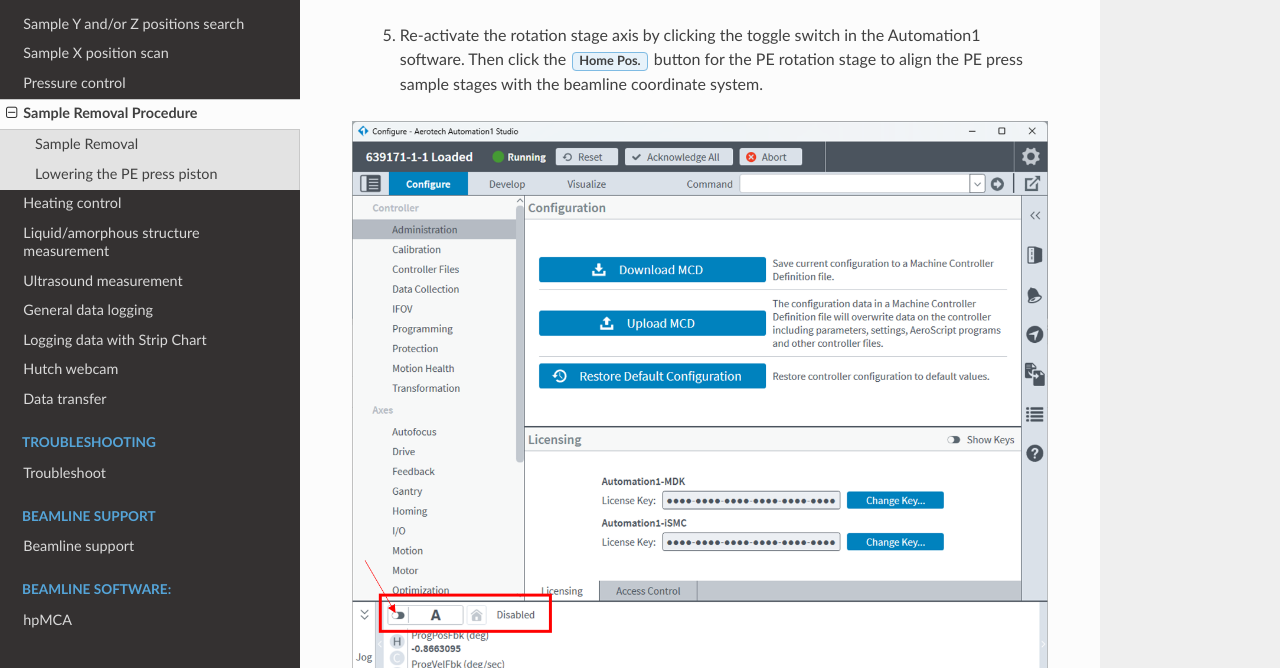
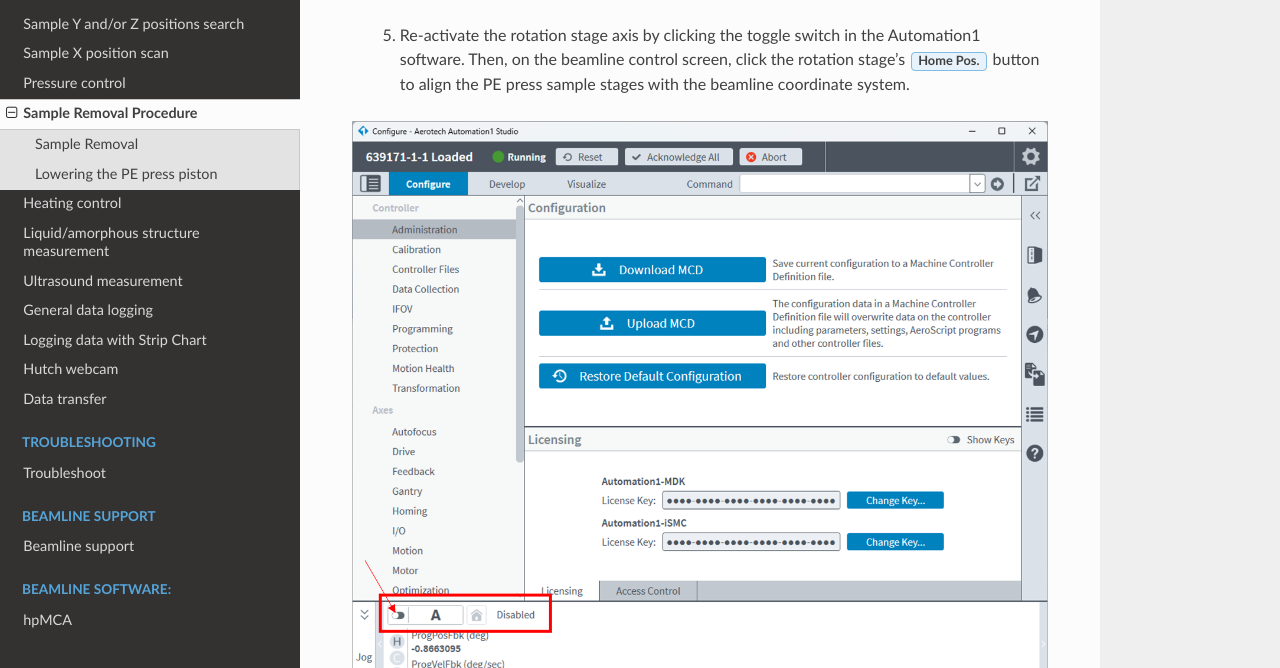
Before and after one commit to taeastmo/16BMB_manual, a Sphinx documentation site: the page built from docs/source/sample_removal.rst, in a window 1280 px wide and 900 px high, scrolled down 5203 px, cut to the strip 232-900 px from the top of the window. Built offline with Sphinx 7.4.7 and the Read the Docs theme 3.1.0, drawn with Linux system fonts in a browser that asks for light colours.

Commit message:
Update sample_removal.rst

```diff
--- a/docs/source/sample_removal.rst
+++ b/docs/source/sample_removal.rst
@@ -80,7 +80,7 @@
 
 |
 
-   5. Re-activate the rotation stage axis by clicking the toggle switch in the Automation1 software. Then click the :guilabel:`Home Pos.` button for the PE rotation stage to align the PE press sample stages with the beamline coordinate system.
+   5. Re-activate the rotation stage axis by clicking the toggle switch in the Automation1 software. Then, on the beamline control screen, click the rotation stage's :guilabel:`Home Pos.` button to align the PE press sample stages with the beamline coordinate system.
 
 
 .. figure:: /images/sample_removal/automation1_reconnect.png
```
